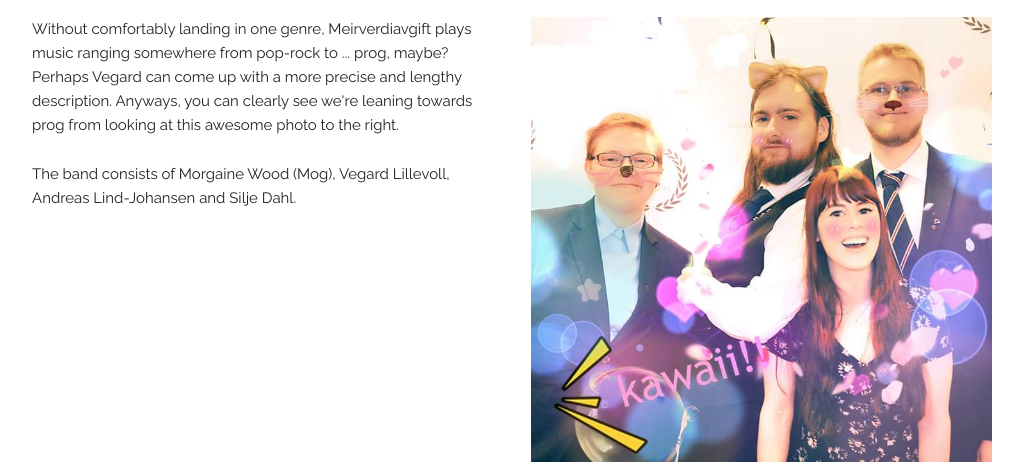
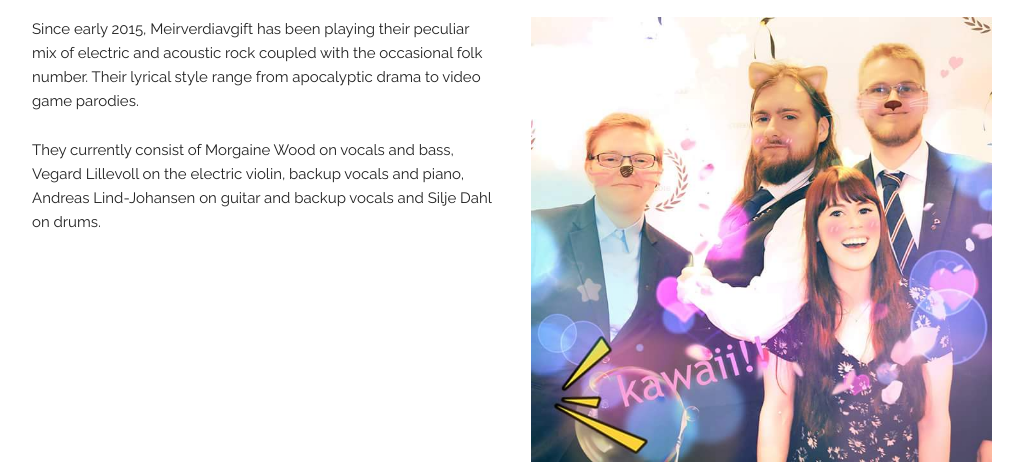
Before and after one commit to silmer/MVA, a plain HTML site: page src/index.html in a window 1280 px wide. Shown: the part 113-577 px from the top of the page, without its empty margins (128-1151 px from the left). Drawn offline with Linux system fonts and the light colour scheme.

Commit message:
Added pictures and updated description

```diff
--- a/src/index.html
+++ b/src/index.html
@@ -41,11 +41,11 @@
 		<div class="row">
 			<div class="one-half column">
 				<p>
-					Without comfortably landing in one genre, Meirverdiavgift plays music ranging somewhere from pop-rock to ... prog, maybe? Perhaps Vegard can come up with a more precise and lengthy description. Anyways, you can clearly see we're leaning towards prog from looking at this awesome photo to the right.
-				</p>
+                    Since early 2015, Meirverdiavgift has been playing their peculiar mix of electric and acoustic rock coupled with the occasional folk number. Their lyrical style range from apocalyptic drama to video game parodies.
+                </p>
 				<p>
-					The band consists of Morgaine Wood (Mog), Vegard Lillevoll, Andreas Lind-Johansen and Silje Dahl.
-				</p>
+					They currently consist of Morgaine Wood on vocals and bass, Vegard Lillevoll on the electric violin, backup vocals and piano, Andreas Lind-Johansen on guitar and backup vocals and Silje Dahl on drums.
+                </p>
 			</div>
 			<div class="one-half column">
 				<img class="u-max-full-width" src="images/cutemva.jpg">
```
Also changed, not shown: src/images/andreas.jpg (added), src/images/andreas_and_vegard_studio.jpg (added), src/images/galla.jpg (added), src/images/mog.jpg (added), src/images/mog2.jpg (added), src/images/mog_and_andreas_practice.jpg (added), src/images/silje.jpg (added), src/images/vegard_and_andreas.jpg (added).
